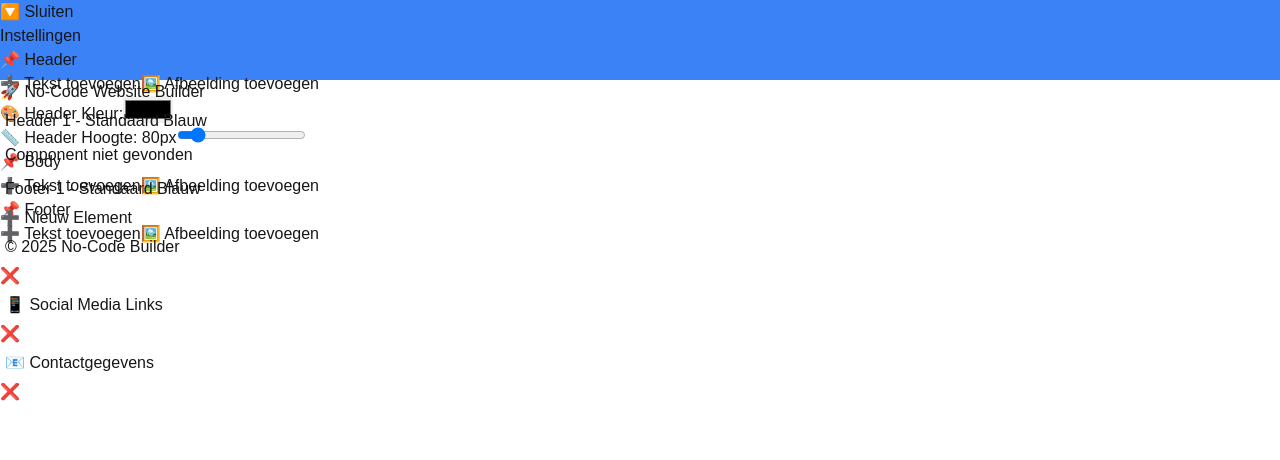
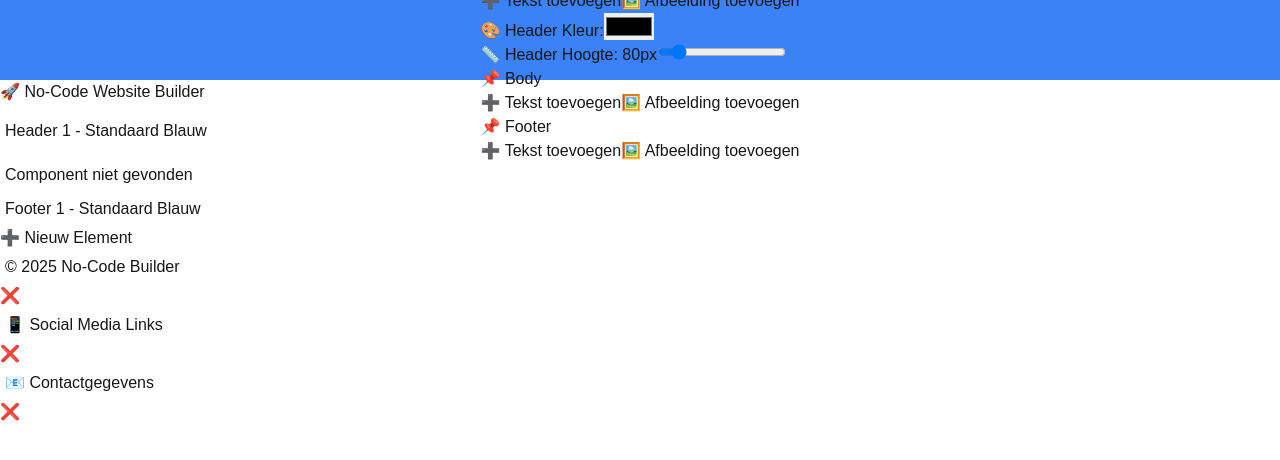
Before and after one commit to dreddyaell/no-code-builder, a Next.js app: page / in a window 1280 px wide. Shown: the top 460 px of the page. Built offline with nearby package versions, Linux system fonts and the light colour scheme.

Commit message:
tekst centreren

```diff
--- a/src/components/Header.css
+++ b/src/components/Header.css
@@ -150,3 +150,29 @@
     background: white; /* ✅ Zorg dat een kapotte afbeelding niet zwart wordt */
     border: 1px solid #ccc; /* ✅ Dunne rand om iconen zichtbaar te maken */
 }
+
+/* Zorg dat de container de elementen centreert */
+.header-items-container {
+  display: flex;
+  justify-content: center; /* ✅ Zorgt ervoor dat alle elementen gecentreerd worden */
+  align-items: center; /* ✅ Houdt ze verticaal gecentreerd */
+  width: 100%;
+  gap: 10px; /* Voegt ruimte tussen items toe */
+}
+
+/* Zorg dat elk item in het midden blijft */
+.header-item {
+  display: flex;
+  flex-direction: column;
+  align-items: center; /* ✅ Zorgt dat de inhoud in het midden staat */
+  justify-content: center;
+}
+
+header {
+  display: flex;
+  flex-direction: column;
+  align-items: center; /* ✅ Houdt alle items gecentreerd */
+  justify-content: center;
+  width: 100%;
+  padding: 10px 0;
+}
--- a/src/components/Header.tsx
+++ b/src/components/Header.tsx
@@ -101,12 +101,18 @@ export default function Header() {
       height: 60,
       fontSize: fontSize,
       fontFamily: fontFamily,
-      textColor: textColor, // ✅ Sla de tekstkleur op
+      textColor: textColor,
     };
 
-    setHeaderItems((prevItems) => [...prevItems, newItem]);
+    setHeaderItems((prevItems) => {
+      // ✅ Voeg nieuw element toe in het midden van de lijst
+      const middleIndex = Math.floor(prevItems.length / 2);
+      return [...prevItems.slice(0, middleIndex), newItem, ...prevItems.slice(middleIndex)];
+    });
+
     setShowModal(false);
   };
+
 
 
   const handleImageUpload = (event: React.ChangeEvent<HTMLInputElement>) => {
```
